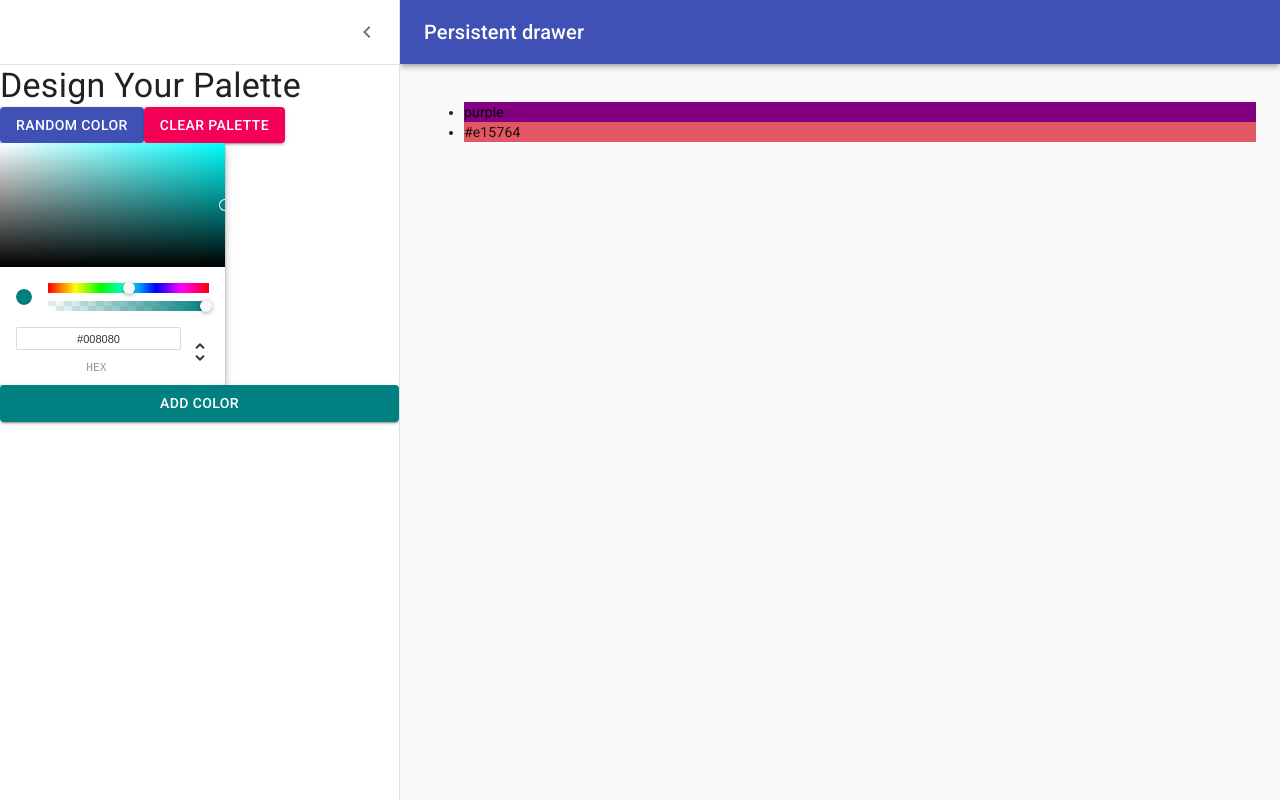
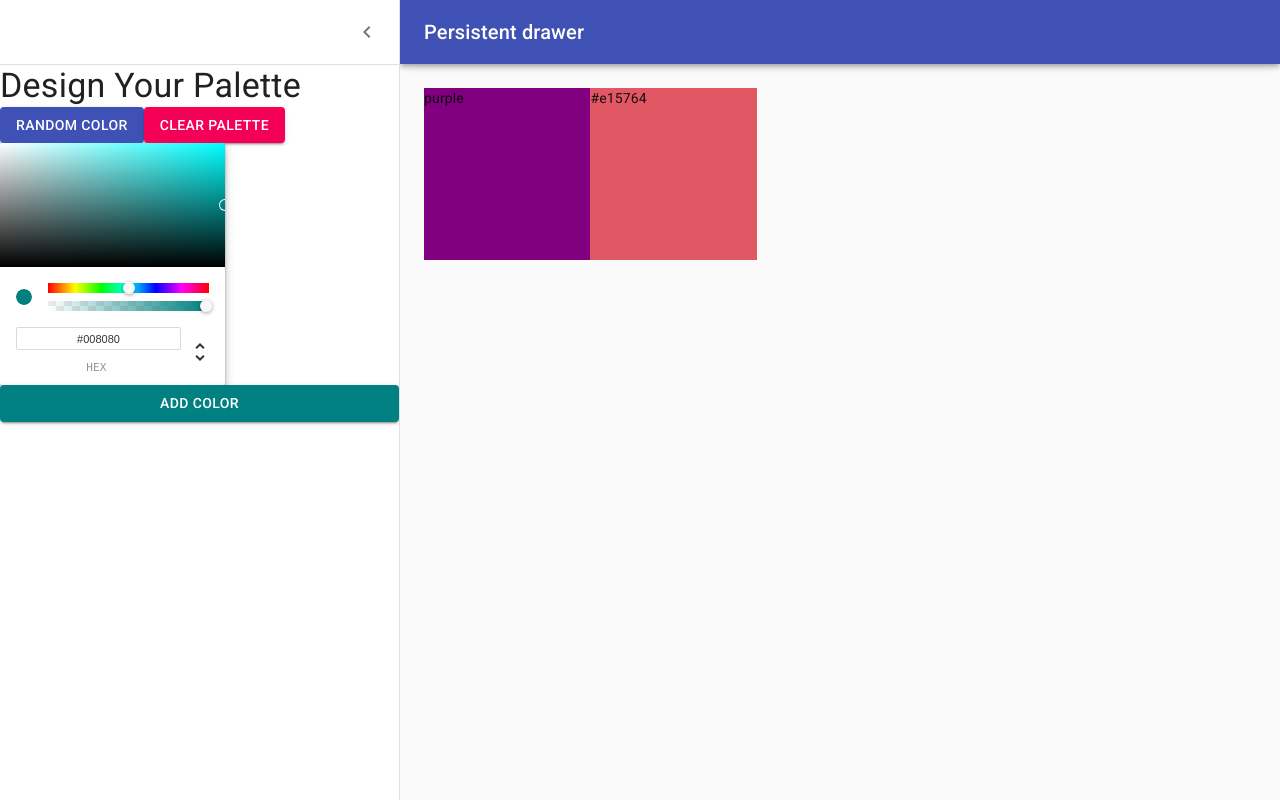
Before and after one commit to Keo222/color-app, a React (Create React App) app: page /palette/new in a window 1280 px wide. Built offline with nearby package versions, Linux system fonts and the light colour scheme.

Commit message:
add draggable color box

```diff
--- /dev/null
+++ b/src/DraggableColorBox.js
@@ -0,0 +1,25 @@
+import React from 'react';
+import { withStyles } from '@material-ui/styles';
+
+
+const styles = {
+    root: {
+        width: "20%",
+        height: "25%",
+        margin: "0 auto",
+        display: "inline-block",
+        position: "relative",
+        cursor: "pointer",
+        marginBottom: "-4px"
+    }
+}
+
+function DraggableColorBox(props) {
+    return (
+        <div className={props.classes.root} style={{backgroundColor: props.color}}>
+            {props.color}
+        </div>
+    )
+}
+
+export default withStyles(styles)(DraggableColorBox);
--- a/src/NewPaletteForm.js
+++ b/src/NewPaletteForm.js
@@ -13,6 +13,8 @@
 import { Button } from '@material-ui/core/';
 
 import { ChromePicker } from 'react-color';
+
+import DraggableColorBox from './DraggableColorBox';
 
 
 const drawerWidth = 400;
@@ -58,6 +60,7 @@
   },
   content: {
     flexGrow: 1,
+    height: "calc(100vh - 64px)",
     padding: theme.spacing.unit * 3,
     transition: theme.transitions.create("margin", {
       easing: theme.transitions.easing.sharp,
@@ -166,15 +169,9 @@
           })}
         >
           <div className={classes.drawerHeader} />
-          <ul>
-            {this.state.colors.map((c) => (
-              <li
-                style={{backgroundColor: c}}
-              >
-                {c}
-              </li>
-            ))}
-          </ul>
+          {this.state.colors.map(c => (
+            <DraggableColorBox color={c} />
+          ))}
         </main>
       </div>
     );
```
